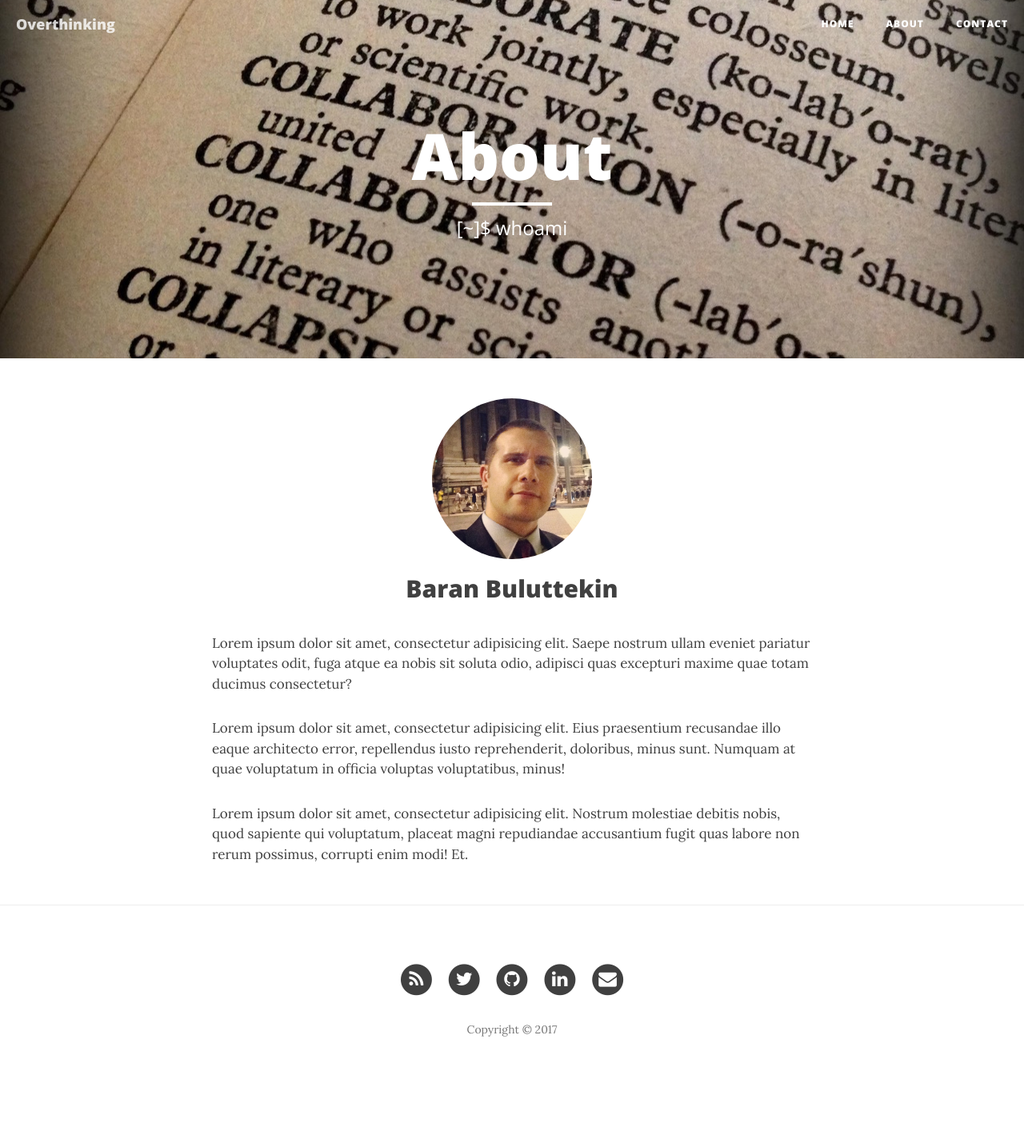
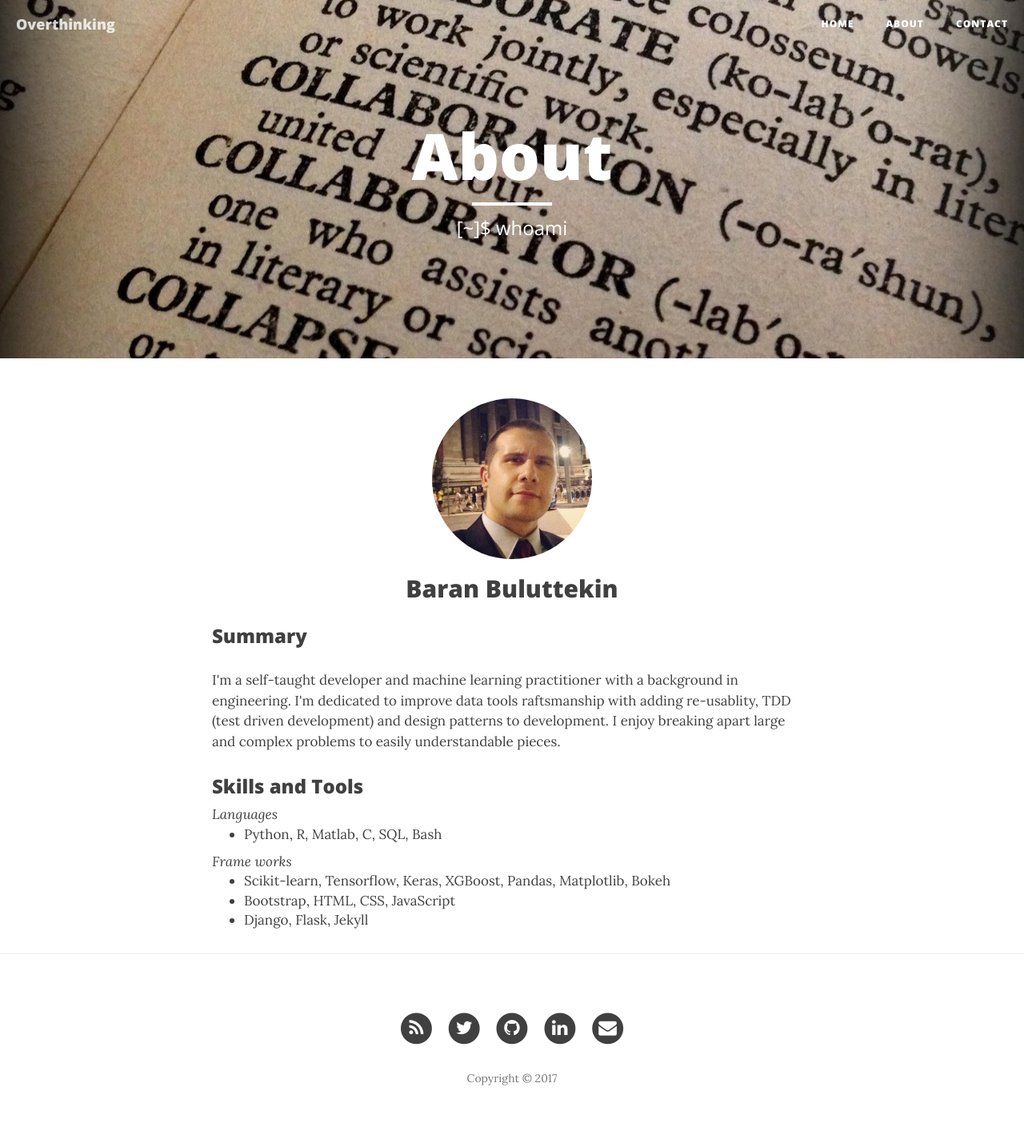
Before and after one commit to verybigdata/verybigdata.github.io, a Jekyll site: the page built from about.html, in a window 1280 px wide. Shown: the whole page at 80% size. Built offline with Jekyll 4.4.1, drawn with Linux system fonts in a browser that asks for light colours; nearby versions of some CDN libraries; comment, search, counter and statistics services are not loaded; before the commit the page ends 1363 px from its top, so only the background shows below that.

Commit message:
add summary

```diff
--- a/about.html
+++ b/about.html
@@ -12,9 +12,29 @@ header-img: "img/collabration.jpeg"
   </div>
 </div>
 
+<h3>Summary</h3>
 
-<p>Lorem ipsum dolor sit amet, consectetur adipisicing elit. Saepe nostrum ullam eveniet pariatur voluptates odit, fuga atque ea nobis sit soluta odio, adipisci quas excepturi maxime quae totam ducimus consectetur?</p>
+<p>I'm a self-taught developer and machine learning practitioner with a background in engineering. I'm dedicated to improve data tools raftsmanship with adding re-usablity, TDD (test driven development) and design patterns to development. I enjoy breaking apart large and complex problems to easily understandable pieces.</p>
 
-<p>Lorem ipsum dolor sit amet, consectetur adipisicing elit. Eius praesentium recusandae illo eaque architecto error, repellendus iusto reprehenderit, doloribus, minus sunt. Numquam at quae voluptatum in officia voluptas voluptatibus, minus!</p>
+<h3>Skills and Tools</h3>
 
-<p>Lorem ipsum dolor sit amet, consectetur adipisicing elit. Nostrum molestiae debitis nobis, quod sapiente qui voluptatum, placeat magni repudiandae accusantium fugit quas labore non rerum possimus, corrupti enim modi! Et.</p>
+<i>Languages</i>
+
+<ul>
+  <li>
+    Python, R, Matlab, C, SQL, Bash
+  </li>
+</ul>
+
+<i>Frame works</i>
+<ul>
+  <li>
+    Scikit-learn, Tensorflow, Keras, XGBoost, Pandas, Matplotlib, Bokeh
+  </li>
+  <li>
+    Bootstrap, HTML, CSS, JavaScript
+  </li>
+  <li>
+    Django, Flask, Jekyll
+  </li>
+</ul>
```
